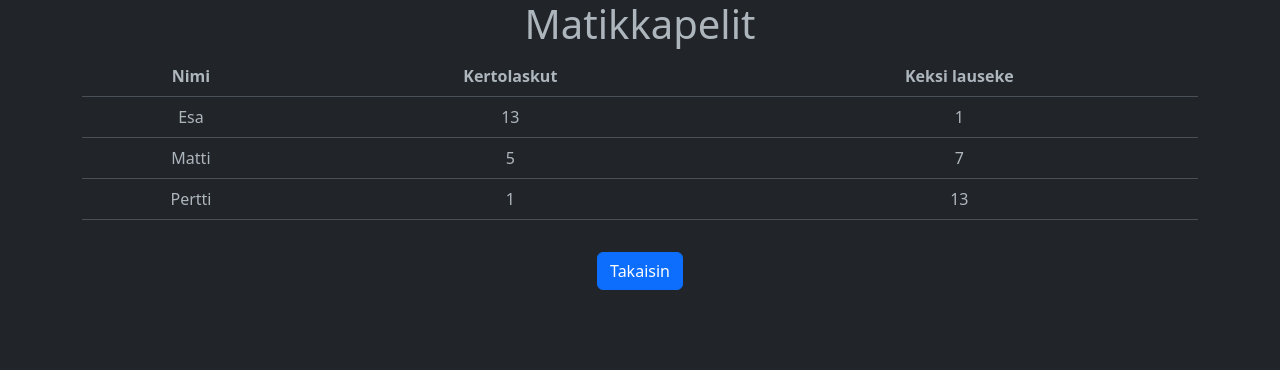
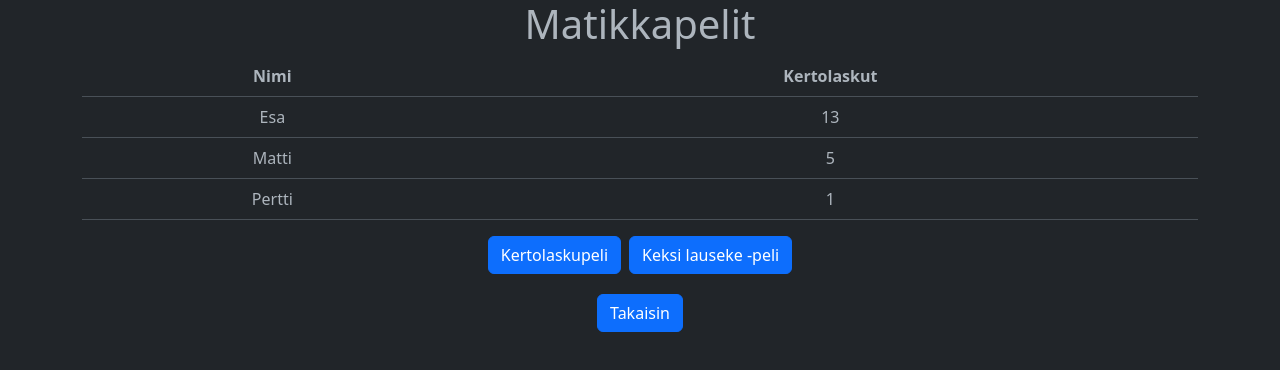
Before and after one commit to Jarimus/browser-math, a React (Vite) app in the folder browser-math-frontend/: page /highscores in a window 1280 px wide. Shown: the top 370 px of the page. Built offline with nearby package versions, Linux system fonts and the light colour scheme; the HTML template or start-up script is replaced by a standard one.

Commit message:
highscores use filtering by gametype

```diff
--- a/browser-math-frontend/src/components/Highscores.jsx
+++ b/browser-math-frontend/src/components/Highscores.jsx
@@ -1,13 +1,15 @@
+import { useState } from "react"
 import { useNavigate } from "react-router-dom"
 
 const Highscores = ({ highscores }) => {
   const navigate = useNavigate()
+  const [gametype, setGametype] = useState("multiplication")
 
   if (!highscores) {
     return (
       <div className="text-center">
         <p>
-          No highscores yet
+          Kukaan ei ole vielä tehnyt ennätyksiä!
         </p>
         <p>
           <button className="btn btn-primary my-3" role="button" onClick={() => {navigate("/")}}>
@@ -18,7 +20,17 @@ const Highscores = ({ highscores }) => {
     )
   }
 
-  highscores.sort( (a, b) => b.multiplication - a.multiplication)
+  switch (gametype) {
+    case "multiplication":
+      highscores.sort( (a, b) => b.multiplication - a.multiplication)
+      break;
+    case "expressions":
+      highscores.sort( (a, b) => b.expressions - a.expressions)
+      break;
+    default:
+      highscores.sort( (a, b) => b.multiplication - a.multiplication)
+      break;
+  }
 
   return (
     <div className="text-center">
@@ -26,16 +38,16 @@ const Highscores = ({ highscores }) => {
         <thead>
           <tr>
             <th>Nimi</th>
-            <th>Kertolaskut</th>
-            <th>Keksi lauseke</th>
+            { gametype == "multiplication" && <th>Kertolaskut</th>}
+            { gametype == "expressions" && <th>Keksi lauseke</th>}
           </tr>
         </thead>
         <tbody>
           {highscores.map( a => {return (
             <tr key={a.name + a.multiplication}>
               <td>{a.name}</td>
-              <td>{a.multiplication}</td>
-              <td>{a.expressions ?? 0}</td>
+              { gametype == "multiplication" && <td>{a.multiplication ?? 0}</td>}
+              { gametype == "expressions" && <td>{a.expressions ?? 0}</td>}
             </tr>
             )}
           )}
@@ -43,7 +55,12 @@ const Highscores = ({ highscores }) => {
       </table>
 
       <p>
-          <button className="btn btn-primary my-3" role="button" onClick={() => {navigate("/")}}>
+        <button className="btn btn-primary mx-1" role="button" onClick={() => {setGametype("multiplication")}}>Kertolaskupeli</button>
+        <button className="btn btn-primary mx-1" role="button" onClick={() => {setGametype("expressions")}}>Keksi lauseke -peli</button>
+      </p>
+
+      <p>
+          <button className="btn btn-primary my-1" role="button" onClick={() => {navigate("/")}}>
               Takaisin
           </button>
       </p>
```
